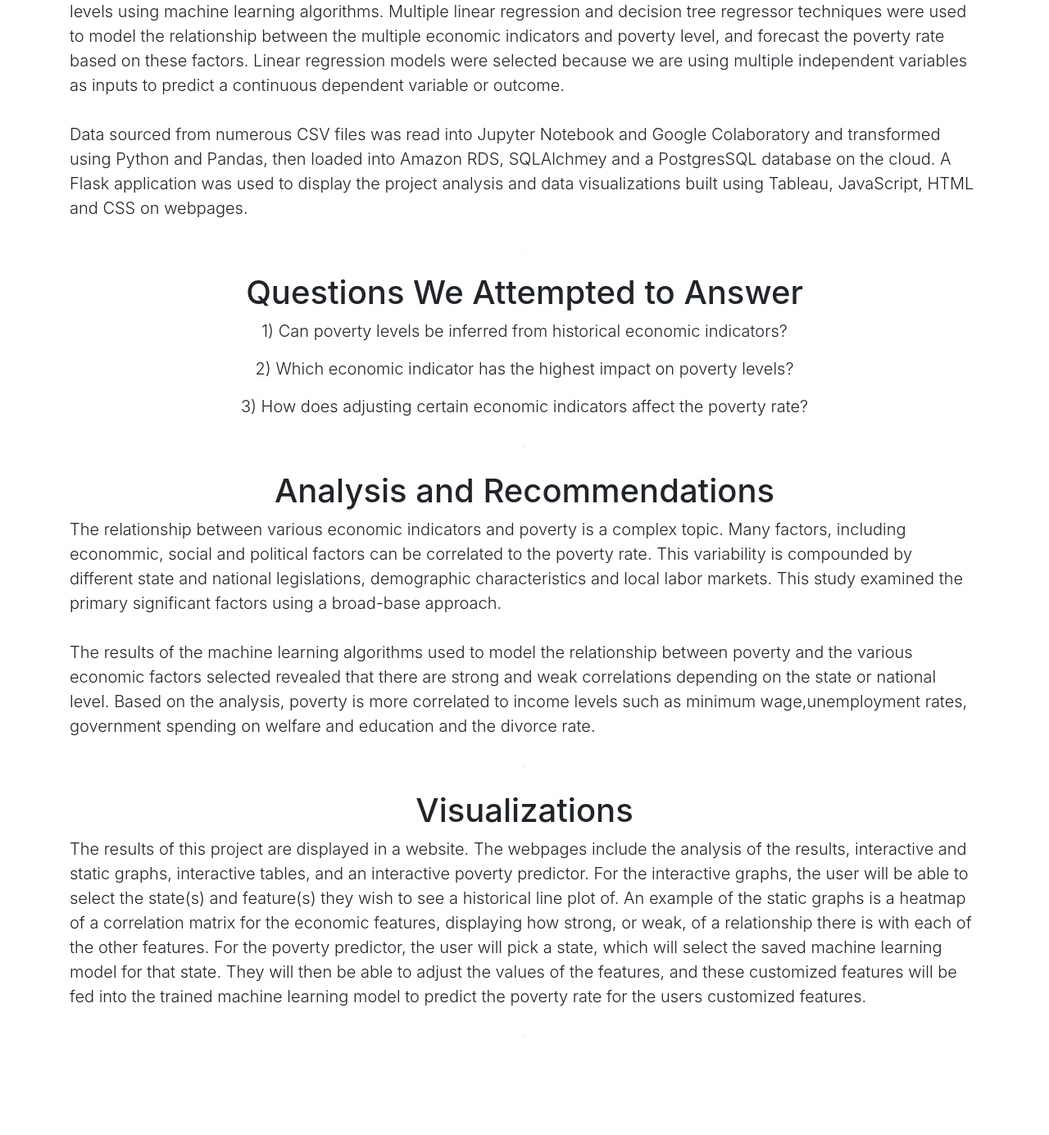
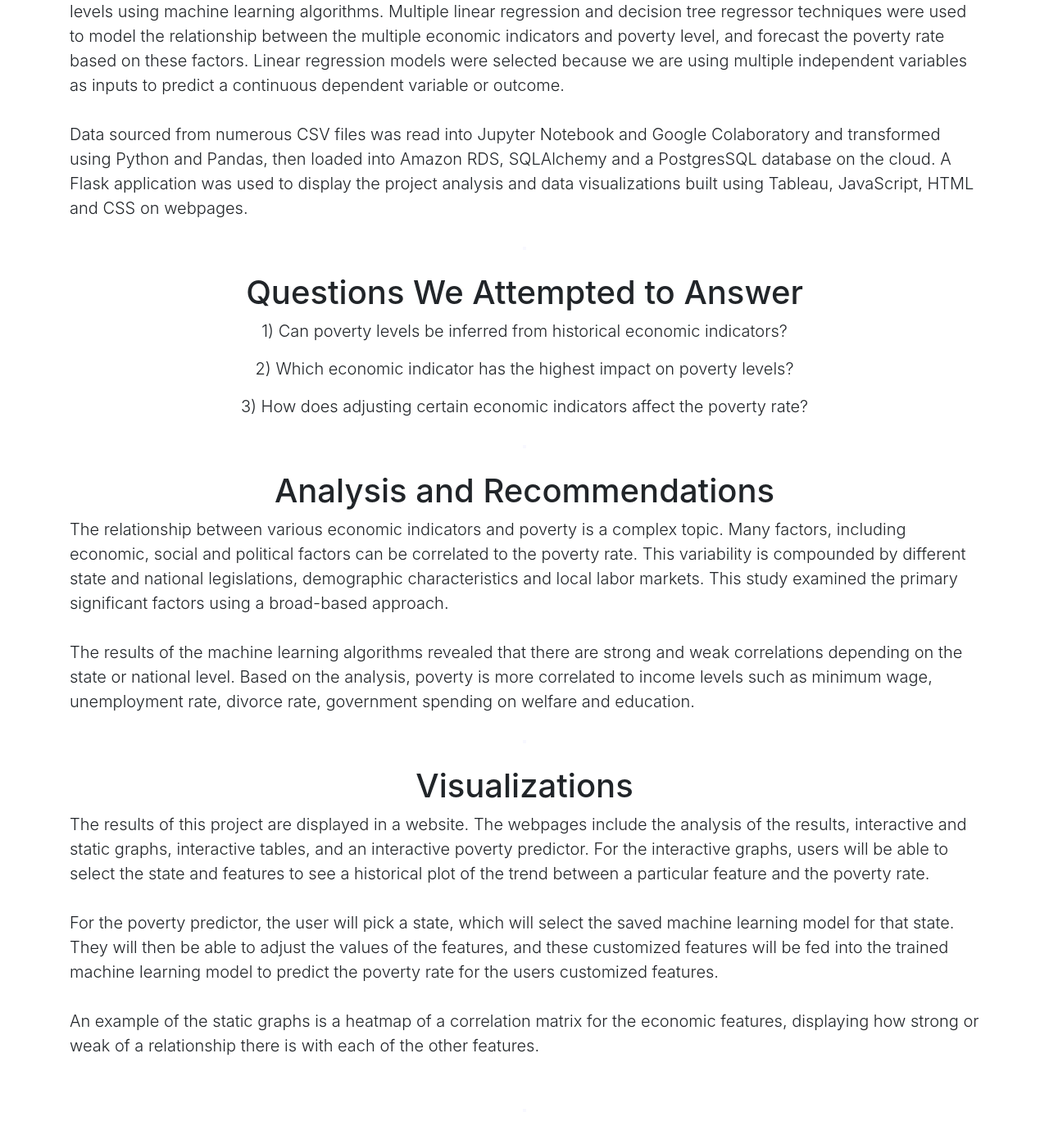
Before and after one commit to taytaka/Poverty_and_Minimum_Wage, a Flask app: page / in a window 1280 px wide. Shown: the part 801-2186 px from the top of the page at 82% size. Before the commit the page ends 2029 px from the top, so only its background shows below. Run offline with Flask 2, Linux system fonts and the light colour scheme; some libraries are stand-ins or nearby versions.

Commit message:
Removed extra title tag and changed href 'maps' to 'analysis'in all html files and made the following changes in analysis.html file: made sub-heading a <h1> from <h4> to be consistent, added line breaks, and aligned text on webpage.

```diff
--- a/Visualizations/webpage/templates/forecast.html
+++ b/Visualizations/webpage/templates/forecast.html
@@ -98,7 +98,7 @@
       <a class="nav-link btn btn-outline-secondary" href="tables">Tables</a>
     </li>
     <li class="nav-item">
-      <a class="nav-link btn btn-outline-info" href="maps">Maps</a>
+      <a class="nav-link btn btn-outline-info" href="analysis">Analysis</a>
     </li>
     <li class="nav-item">
       <a class="nav-link btn btn-outline-warning" href="about">About Us</a>
--- a/Visualizations/webpage/templates/index1.html
+++ b/Visualizations/webpage/templates/index1.html
@@ -94,7 +94,7 @@
 
           <br>
 
-          Data sourced from numerous CSV files was read into Jupyter Notebook and Google Colaboratory and transformed using Python and Pandas, then loaded into Amazon RDS, SQLAlchmey and a PostgresSQL database on the cloud. A Flask application was used to display the project analysis and data visualizations built using Tableau, JavaScript, HTML and CSS on webpages.
+          Data sourced from numerous CSV files was read into Jupyter Notebook and Google Colaboratory and transformed using Python and Pandas, then loaded into Amazon RDS, SQLAlchemy and a PostgresSQL database on the cloud. A Flask application was used to display the project analysis and data visualizations built using Tableau, JavaScript, HTML and CSS on webpages.
           </p>
       </div>
 
@@ -131,13 +131,13 @@
           <div class="col-12">
           <h1> Analysis and Recommendations</h1>
           <p class="lead text-left text-break">
-            The relationship between various economic indicators and poverty is a complex topic. Many factors, including econommic, social and political factors can be correlated to the poverty rate. This variability is compounded by
+            The relationship between various economic indicators and poverty is a complex topic. Many factors, including economic, social and political factors can be correlated to the poverty rate. This variability is compounded by
             different state and national legislations, demographic characteristics and local labor markets. This study examined the
-            primary significant factors using a broad-base approach.<br>
+            primary significant factors using a broad-based approach.<br>
 
             <br>
 
-            The results of the machine learning algorithms used to model the relationship between poverty and the various economic factors selected revealed that there are strong and weak correlations depending on the state or national level. Based on the analysis, poverty is more correlated to income levels such as minimum wage,unemployment rates, government spending on welfare and education and the divorce rate.<br>
+            The results of the machine learning algorithms revealed that there are strong and weak correlations depending on the state or national level. Based on the analysis, poverty is more correlated to income levels such as minimum wage, unemployment rate, divorce rate, government spending on welfare and education.<br>
             </p>
           </div>
 
@@ -156,18 +156,25 @@
             The results of this project are displayed in a
             website. The webpages include the analysis of the results,
             interactive and static graphs, interactive tables, and an
-            interactive poverty predictor. For the interactive graphs, the
-            user will be able to select the state(s) and feature(s) they
-            wish to see a historical line plot of. An example of the
-            static graphs is a heatmap of a correlation matrix for the
-            economic features, displaying how strong, or weak, of a
-            relationship there is with each of the other features. For the
+            interactive poverty predictor. For the interactive graphs, users will be able to select the state and features to see a historical plot of the trend between a particular feature and the poverty rate.<br>
+
+            <br>
+
+           For the
             poverty predictor, the user will pick a state, which will
             select the saved machine learning model for that state. They
             will then be able to adjust the values of the features, and
             these customized features will be fed into the trained machine
             learning model to predict the poverty rate for the users
-            customized features.
+            customized features.<br>
+
+            <br>
+            An example of the
+            static graphs is a heatmap of a correlation matrix for the
+            economic features, displaying how strong or weak of a
+            relationship there is with each of the other features.<br>
+
+            <br>
           </p>
       </div>
 
```
